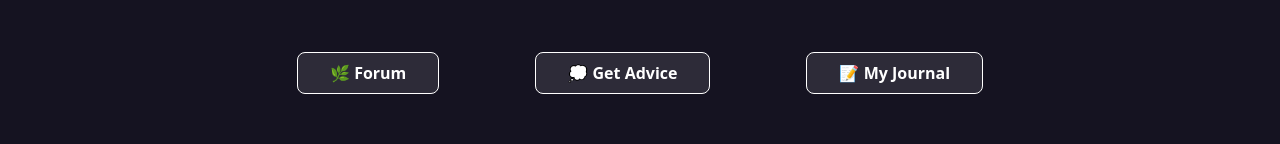
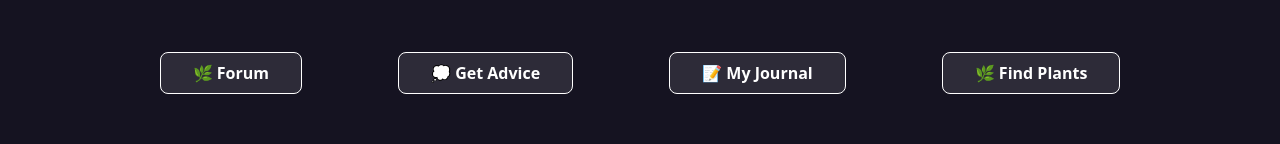
Before and after one commit to aarthi000/plantpal-v2.0, a React (Create React App) app: page / in a window 1280 px wide. Shown: the part 210-354 px from the top of the page. Built offline with nearby package versions, Linux system fonts and the light colour scheme; no server answers.

Commit message:
add plants button

```diff
--- a/src/pages/Forum_page.js
+++ b/src/pages/Forum_page.js
@@ -47,6 +47,10 @@ function Forum_page() {
         navigate("/journal");
     };
 
+    const clickMap = () => {
+        navigate("/map");
+    };
+
     return (
         <div className="w-full bg-[#151321] min-h-screen text-[#151321] flex flex-col gap-4 pb-12">
             <div className='flex justify-between items-center align-center px-12 py-6'>
@@ -70,6 +74,7 @@ function Forum_page() {
                     <button className="border-1 px-8 py-2 rounded-lg border-white bg-white bg-opacity-10 text-white font-semibold" onClick={clickForum}>🌿 Forum</button>
                     <button className="border-1 px-8 py-2 rounded-lg border-white bg-white bg-opacity-10 text-white font-semibold" onClick={clickAdvice}>💭 Get Advice</button>
                     <button className="border-1 px-8 py-2 rounded-lg border-white bg-white bg-opacity-10 text-white font-semibold" onClick={clickJournal}>📝 My Journal</button>
+                    <button className="border-1 px-8 py-2 rounded-lg border-white bg-white bg-opacity-10 text-white font-semibold" onClick={clickMap}>🌿 Find Plants</button>
                 </div>
             </div>
 
```
